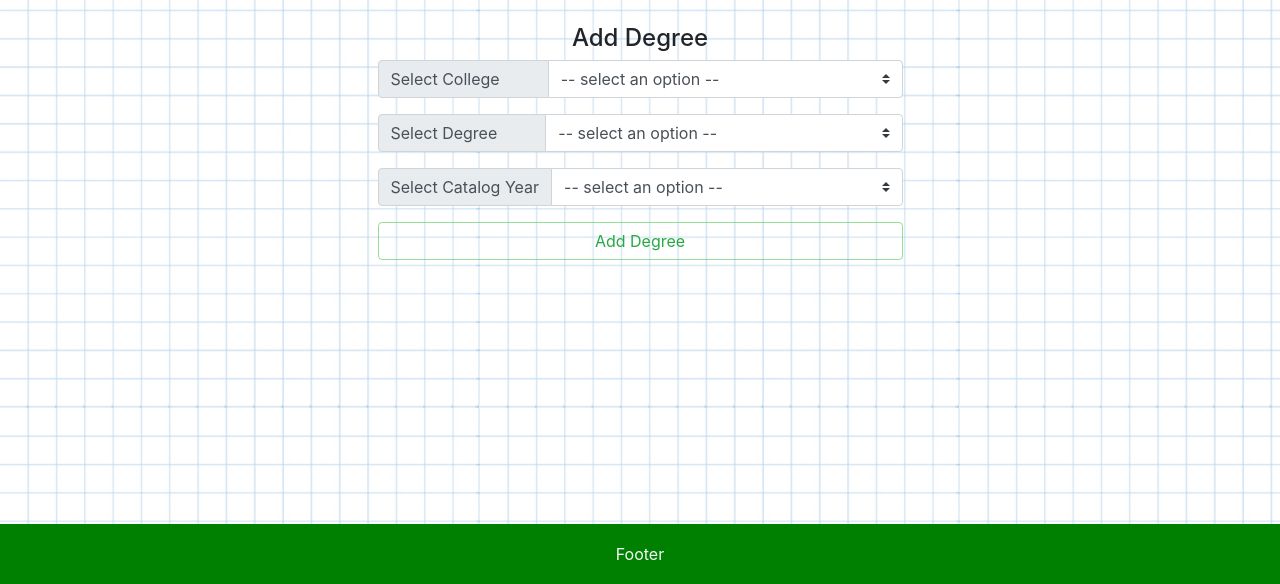
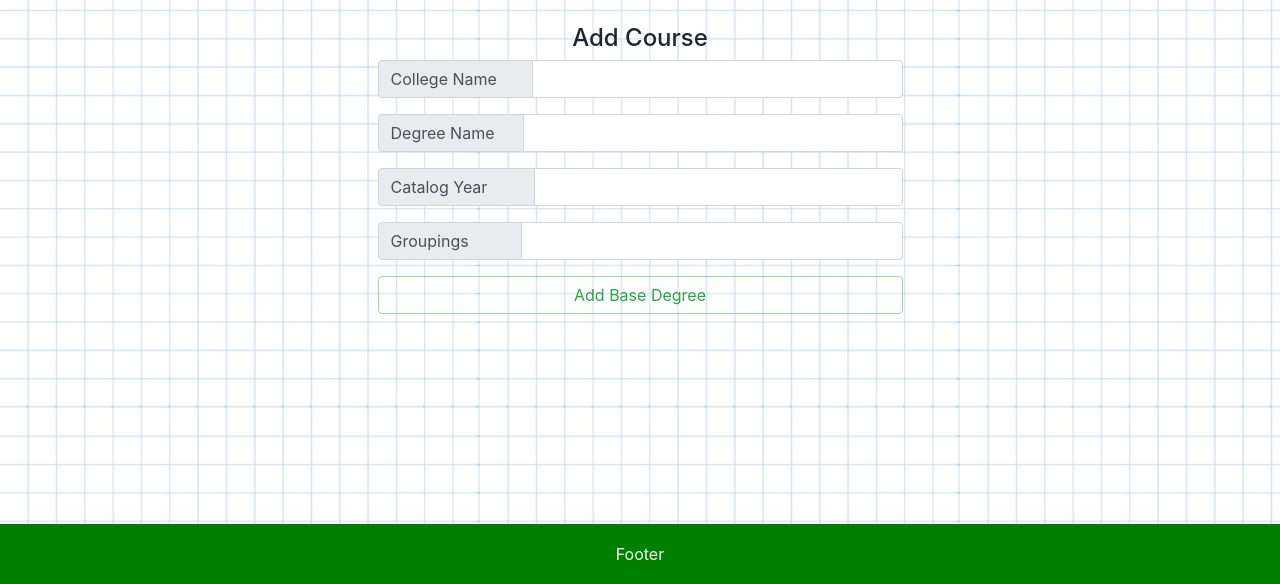
Before and after one commit to CSCE-4901-Capstone-Group-CacheMoney/College-of-Engineering-Degree-Plan-App, a Django app: page /administration/add-degree/ in a window 1280 px wide. Shown: the part 216-800 px from the top of the page. Run offline with Django 3.2, Linux system fonts and the light colour scheme; the visitor is signed in with stand-in values (Sample User, id 1); some libraries are stand-ins or nearby versions.

```diff
--- a/src/templates/administration/degree-plans/add-degree.html
+++ b/src/templates/administration/degree-plans/add-degree.html
@@ -1,9 +1,6 @@
-<!-- page used for selecting a degree plan to add -->
-
 {% extends 'administration/base.html' %}
 
 {% block content %}
-
 <style>
   /*some custom css for padding the search dropdown*/
   .select2-container--default .select2-selection--single {
@@ -13,53 +10,45 @@
 
 <div class="container">
   <div class="page-header text-center">
-    <h4>Add Degree</h4>
+    <h4>Add Course</h4>
   </div>
     <div class="row">
-        <div class="col-lg-3"></div>
-            <div class="col-lg-6">
-                <form>
+      <div class="col-md-3"></div>
+        <div class="col-md-6">
+            <div id="add-course-form" class="mb-3">
+
               <div class="input-group mb-3">
                 <div class="input-group-prepend">
-                        <label class="input-group-text" style="padding-right: 3em;" for="degreeaddinputGroupSelect01">Select College</label>
+                  <span class="input-group-text" style="padding-right: 2.2em;" id="inputGroup-sizing-default-1">College Name</span>
                 </div>
-                      <select class="custom-select select2" id="degreeaddinputGroupSelect-1">
-                        <option disabled selected value> -- select an option -- </option>
-                        <option>College of Engineering</option>
-                        <option>College of Education</option>
-                        <option>College of Health and Public Service</option>
-                        <option>College of Information</option>
-                        <option>College of Liberal Arts and Social Sciences</option>
-                      </select>
+                <input id="degreeaddinputGroupSelect-1" type="text" class="form-control" aria-label="Default" aria-describedby="inputGroup-sizing-default-1">
               </div>
+
               <div class="input-group mb-3">
                 <div class="input-group-prepend">
-                        <label class="input-group-text" style="padding-right: 3em;" for="degreeaddinputGroupSelect02">Select Degree</label>
+                  <span class="input-group-text" style="padding-right: 1.8em;" id="inputGroup-sizing-default-2">Degree Name</span>
                 </div>
-                      <select class="custom-select select2" id="degreeaddinputGroupSelect-2">
-                        <option disabled selected value> -- select an option -- </option>
-                        <option>Computer Science</option>
-                        <option>Computer Engineering</option>
-                        <option>Information Technology</option>
-                        <option>Mechanical Engineering</option>
-                        <option>Material Science</option>
-                      </select>
+                <input id="degreeaddinputGroupSelect-2" type="text" class="form-control" aria-label="Default" aria-describedby="inputGroup-sizing-default-2">
               </div>
+
               <div class="input-group mb-3">
                 <div class="input-group-prepend">
-                        <label class="input-group-text" for="degreeaddinputGroupSelect03">Select Catalog Year</label>
+                  <span class="input-group-text" style="padding-right: 2.9em;" id="inputGroup-sizing-default-2">Catalog Year</span>
                 </div>
-                      <select class="custom-select select2" id="degreeaddinputGroupSelect-3">
-                        <option disabled selected value> -- select an option -- </option>
-                             <option>2020</option>
-                             <option>2019</option>
-                             <option>2018</option>
-                             <option>2017</option>
-                             <option>2016</option>
-                      </select>
+                <input id="add-course-name" type="text" class="form-control" aria-label="Default" aria-describedby="inputGroup-sizing-default-2">
               </div>
-                    <button type="button" class="btn btn-outline-success btn-block">Add Degree</button>
-                </form>
+
+              <!-- Example input(?): Core, University, Electrical Engineering, Free Electives -->
+              <div class="input-group mb-3">
+                <div class="input-group-prepend">
+                  <span class="input-group-text" style="padding-right: 3.3em;" id="inputGroup-sizing-default-4">Groupings</span>
+                </div>
+                <input id="add-course-prerequisites" type="text" class="form-control" aria-label="Default" aria-describedby="inputGroup-sizing-default-4">
+              </div>
+
+              <button id="add-course-submit-btn" type="button" class="btn btn-outline-success btn-block">Add Base Degree</button>
+              <div id="add-course-submit-alert" class="alert mt-2 d-none text-center" role="alert"></div>
+            </div>
         </div>
     </div>
     <div class="row">
```
Also changed, not shown: src/administration/migrations/0001_initial.py (deleted), src/administration/migrations/0002_delete_course.py (deleted), src/administration/migrations/__init__.py (deleted), src/degrees/migrations/0001_initial.py (deleted), src/degrees/migrations/0002_auto_20200314_0310.py (deleted), src/degrees/migrations/0003_auto_20200314_0331.py (deleted), src/degrees/migrations/0004_remove_degree_courselist.py (deleted), src/degrees/migrations/__init__.py (deleted). Lines whose indentation alone changed are shown as unchanged.
